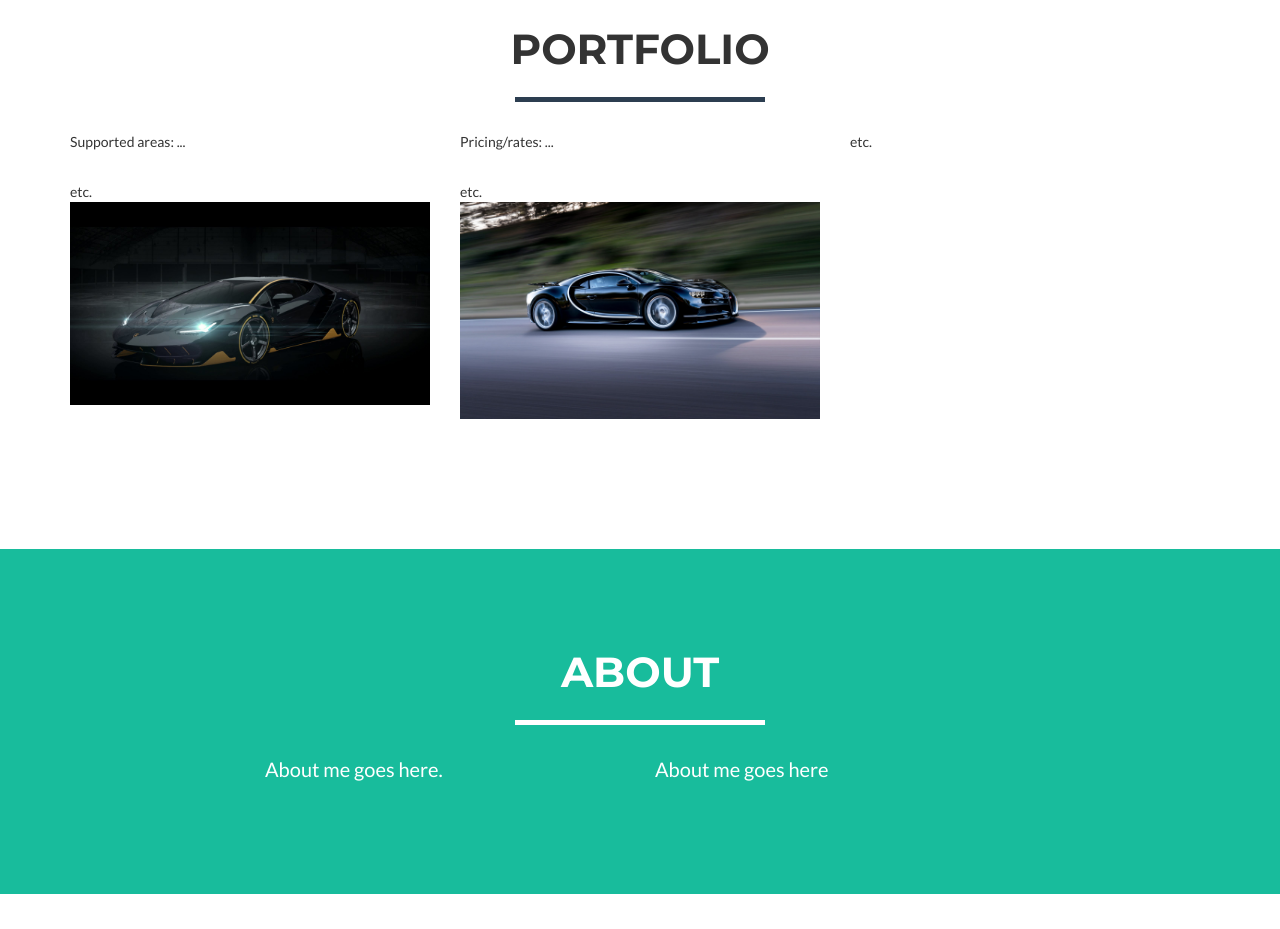
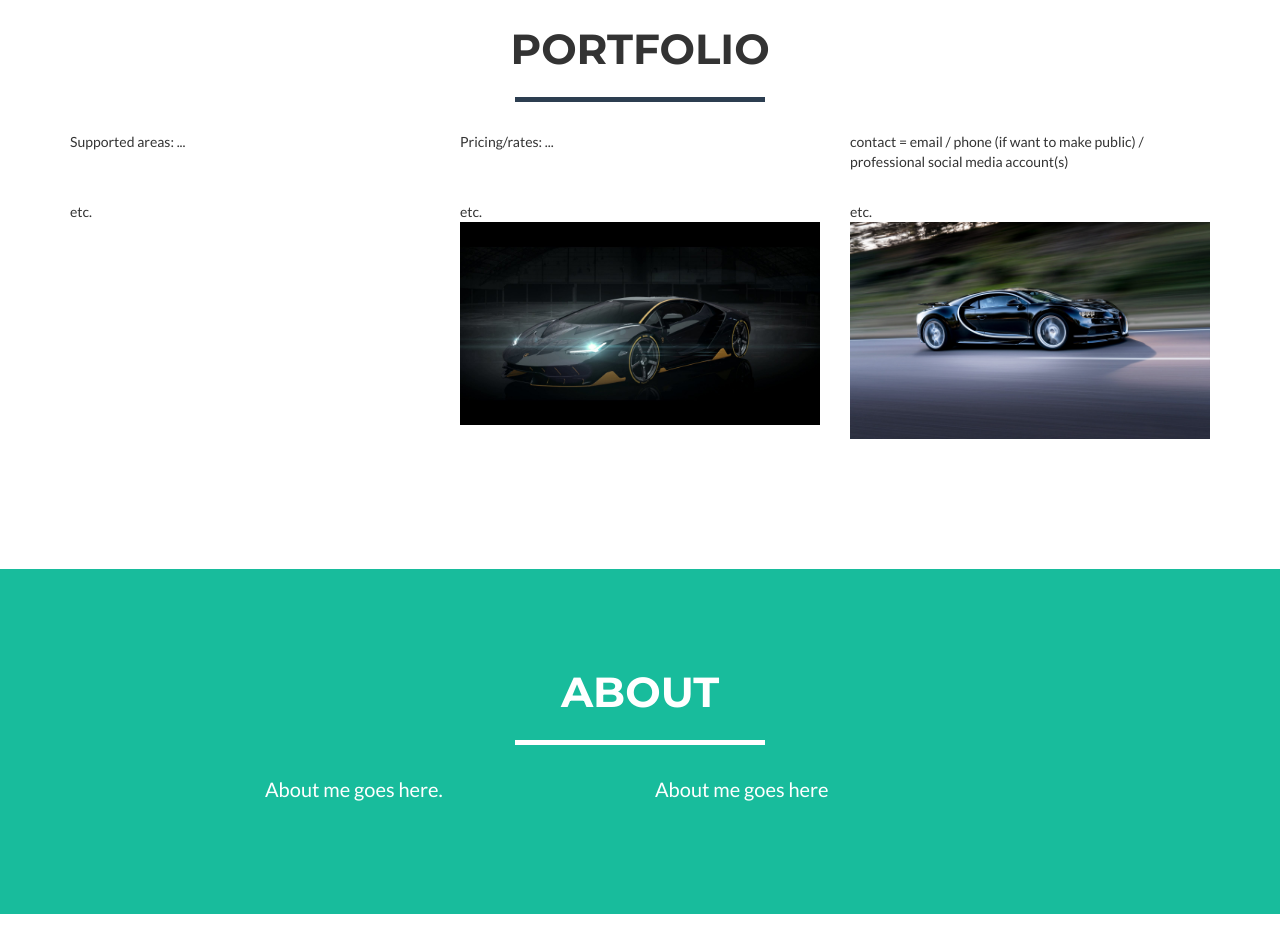
Before and after one commit to ianclarkcars/ianclarkcars.github.io, a website: page index.html in a window 1280 px wide. Shown: the part 840-1769 px from the top of the page. Drawn offline with nearby package versions, Linux system fonts and the light colour scheme; files that its build step writes are made by us from their sources; files whose address does not match are found by name.

Commit message:
Update index.html
test edits

```diff
--- a/index.html
+++ b/index.html
@@ -100,6 +100,9 @@
                 </div>
                 <div class="col-sm-4 portfolio-item">
                     Pricing/rates: ...
+                </div>
+                <div class="col-sm-4 portfolio-item">
+                    contact = email / phone (if want to make public) / professional social media account(s)
                 </div>
                 <div class="col-sm-4 portfolio-item">
                     etc.
```
